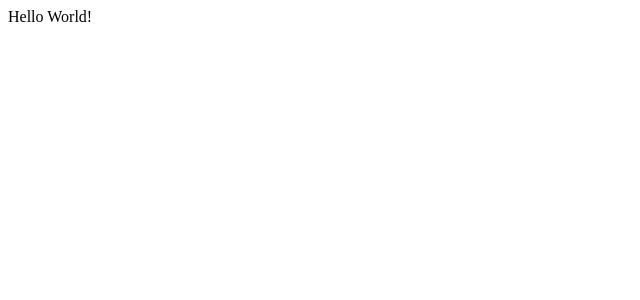
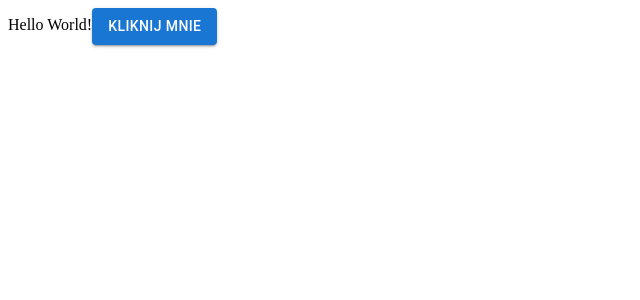
Before and after one commit to jankowskaweronika/code-galaxy, a React (Vite) app: page / in a window 1280 px wide. Shown: the top 300 px of the page, without its empty margins (0-640 px from the left). Built offline with nearby package versions, Linux system fonts and the light colour scheme.

Commit message:
🤡 Added dummy story

```diff
--- a/src/App.tsx
+++ b/src/App.tsx
@@ -1,10 +1,15 @@
 import React from 'react'
+
+import { ButtonMUI } from './components/Button/index'
 
 function App() {
 
   return (
     <div>
       Hello World!
+      <ButtonMUI variant="contained" size="medium" onClick={() => console.log('clicked')}>
+        Kliknij mnie
+      </ButtonMUI>
     </div>
   )
 }
--- /dev/null
+++ b/src/components/Button/Button.tsx
@@ -0,0 +1,31 @@
+import * as React from 'react';
+import Button from '@mui/material/Button';
+
+export type ButtonMUIProps = {
+    variant?: 'text' | 'contained' | 'outlined';
+    size?: 'small' | 'medium' | 'large';
+    color?: 'primary' | 'secondary' | 'error' | 'info' | 'success' | 'warning';
+    onClick?: () => void;
+    children?: React.ReactNode;
+}
+
+const ButtonMUI: React.FC<ButtonMUIProps> = ({
+    variant = 'contained',
+    size = 'medium',
+    color = 'primary',
+    onClick,
+    children,
+}) => {
+    return (
+        <Button
+            variant={variant}
+            size={size}
+            color={color}
+            onClick={onClick}
+        >
+            {children}
+        </Button>
+    );
+};
+
+export default ButtonMUI;
--- /dev/null
+++ b/src/components/Button/index.ts
@@ -0,0 +1,2 @@
+export { default as ButtonMUI } from './Button';
+export type { ButtonMUIProps } from './Button';
```
Also changed, not shown: 1 other file (tests, documents, lock files or other folders).
